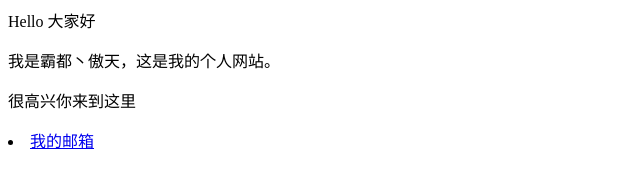
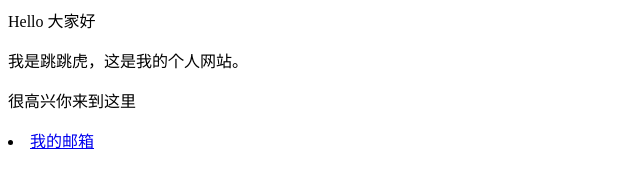
Before and after one commit to tiaotiaohu128/tiaotiaohu128.github.io, a plain HTML site: page index.html in a window 1280 px wide. Shown: the whole page, without its empty margins (0-640 px from the left). Drawn offline with Linux system fonts and the light colour scheme.

Commit message:
Update index.html

```diff
--- a/index.html
+++ b/index.html
@@ -1,5 +1,5 @@
 <p>Hello 大家好</p>
-<p>我是霸都丶傲天，这是我的个人网站。 </p>
+<p>我是跳跳虎，这是我的个人网站。 </p>
 <p>很高兴你来到这里</p>
  <li> <a href="weizihao128@163.com">我的邮箱</a> </li>
 </ul>
```
